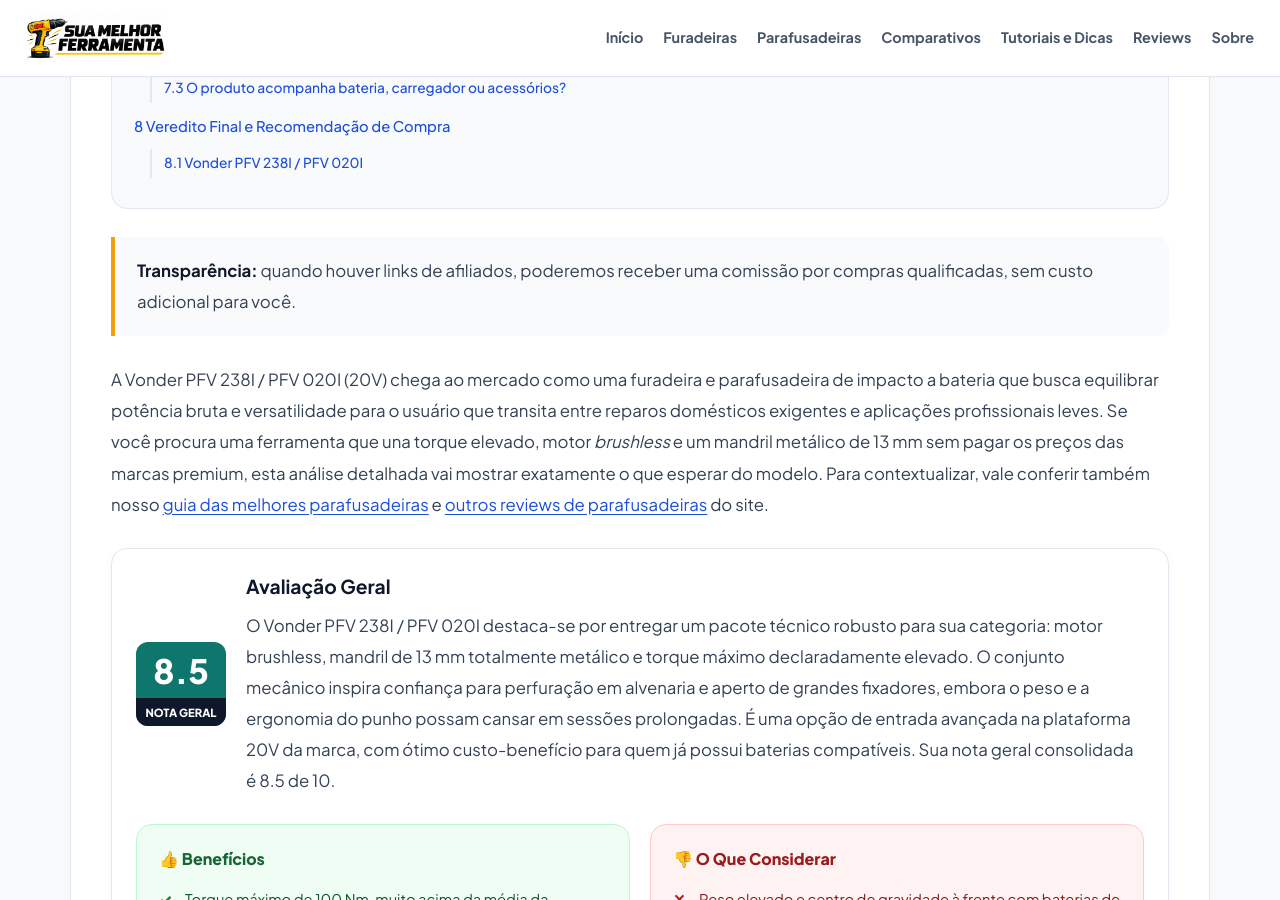
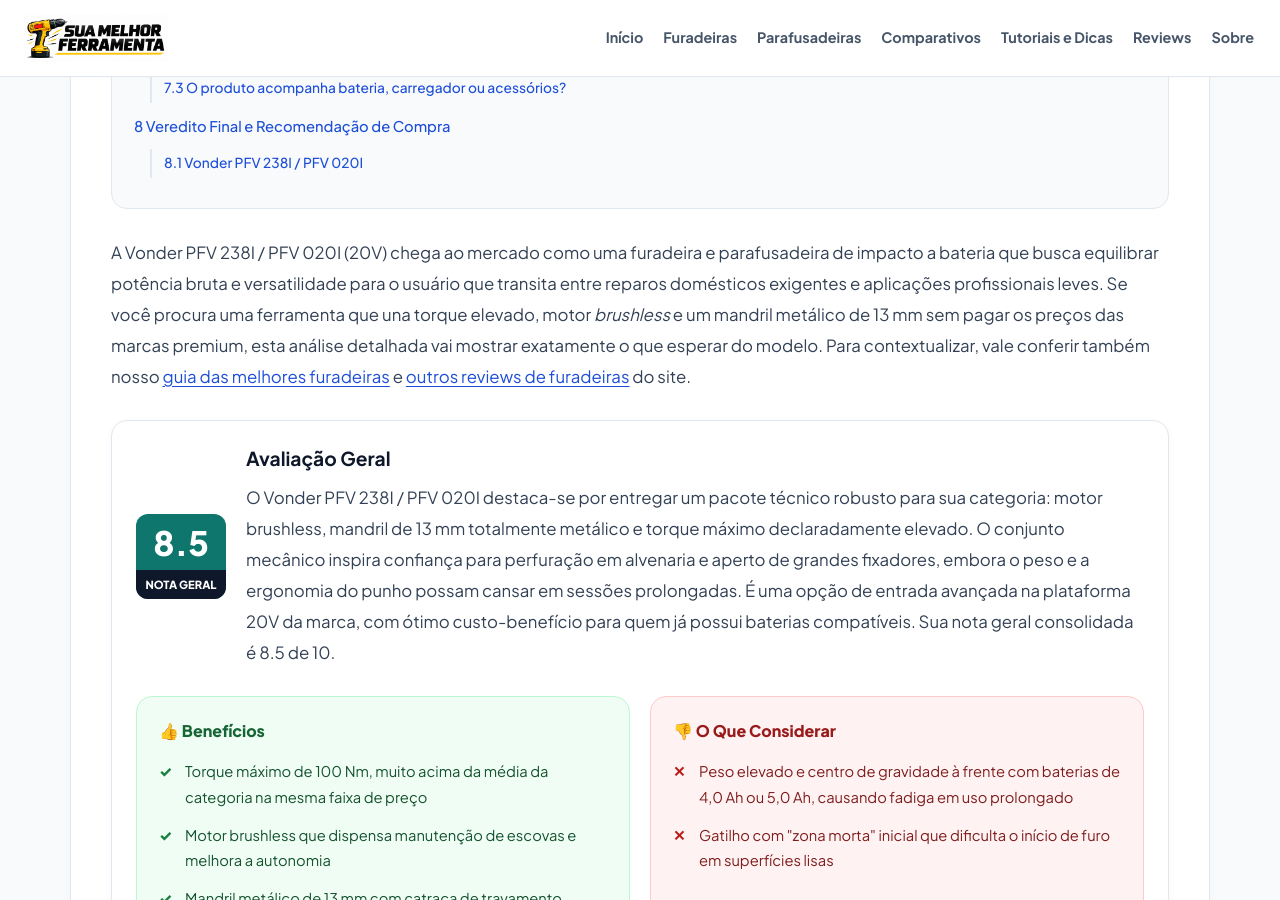
Before and after one commit to membroequipe/SiteReview, a Jekyll site: the page built from _posts/2026-10-24-vonder-pfv-238i-pfv-020i-20v.md, in a window 1280 px wide and 900 px high, scrolled down 1195 px. Built offline with Jekyll 4.4.1, drawn with Linux system fonts in a browser that asks for light colours.

Commit message:
Update 2026-10-24-vonder-pfv-238i-pfv-020i-20v.md

```diff
--- a/_posts/2026-10-24-vonder-pfv-238i-pfv-020i-20v.md
+++ b/_posts/2026-10-24-vonder-pfv-238i-pfv-020i-20v.md
@@ -25,9 +25,7 @@
 
 {% include review-toc.html %}
 
-> **Transparência:** quando houver links de afiliados, poderemos receber uma comissão por compras qualificadas, sem custo adicional para você.
-
-A Vonder PFV 238I / PFV 020I (20V) chega ao mercado como uma furadeira e parafusadeira de impacto a bateria que busca equilibrar potência bruta e versatilidade para o usuário que transita entre reparos domésticos exigentes e aplicações profissionais leves. Se você procura uma ferramenta que una torque elevado, motor *brushless* e um mandril metálico de 13 mm sem pagar os preços das marcas premium, esta análise detalhada vai mostrar exatamente o que esperar do modelo. Para contextualizar, vale conferir também nosso [guia das melhores parafusadeiras]({{ '/qual-a-melhor-parafusadeira/' | relative_url }}) e [outros reviews de parafusadeiras]({{ '/reviews/' | relative_url }}) do site.
+A Vonder PFV 238I / PFV 020I (20V) chega ao mercado como uma furadeira e parafusadeira de impacto a bateria que busca equilibrar potência bruta e versatilidade para o usuário que transita entre reparos domésticos exigentes e aplicações profissionais leves. Se você procura uma ferramenta que una torque elevado, motor *brushless* e um mandril metálico de 13 mm sem pagar os preços das marcas premium, esta análise detalhada vai mostrar exatamente o que esperar do modelo. Para contextualizar, vale conferir também nosso [guia das melhores furadeiras]({{ '/qual-a-melhor-furadeira/' | relative_url }}) e [outros reviews de furadeiras]({{ '/reviews/' | relative_url }}) do site.
 
 {% include resumo-avaliacao.html %}
 
```
